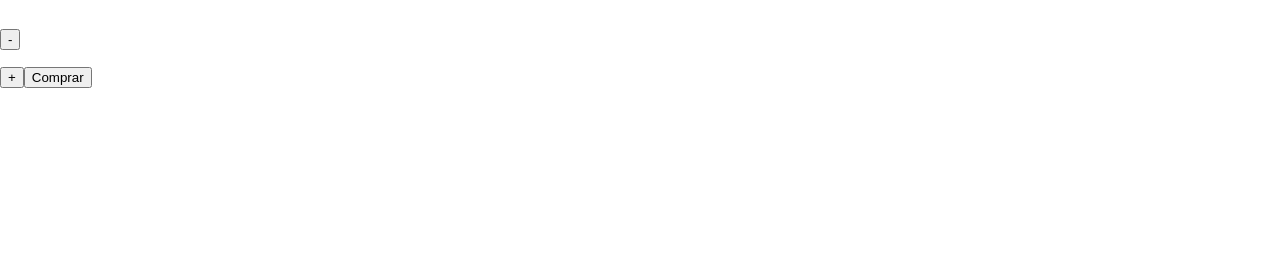
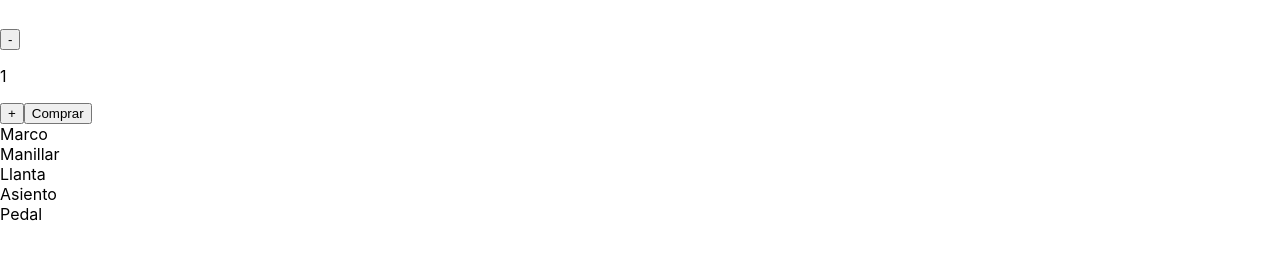
Before and after one commit to olguincona/Cleterosapp, a React (Create React App) app: page / in a window 1280 px wide. Shown: the part 252-512 px from the top of the page. Built offline with nearby package versions, Linux system fonts and the light colour scheme.

Commit message:
version maps

```diff
--- a/src/Components/Item.js
+++ b/src/Components/Item.js
@@ -1,4 +1,10 @@
 import React from 'react'
+
+const promesa = new Promise((res, rej)=>{
+    setTimeout(() =>{
+        res(productos);
+    }, 2000);
+});
 
 function Item() {
   return (
--- a/src/Components/ItemList.js
+++ b/src/Components/ItemList.js
@@ -1,5 +1,12 @@
 import React from 'react'
 
+function ItemList(items) {
+  return (
+    <div>ItemList</div>
+  )
+}
+
+export default ItemList
 const productos = [
     {id:0, title:'Marco', description: 'Cuadro de bicicleta', price: 150, pictureUrl:'foto'},
     {id:1, title:'Manillar', description: 'Manillar de bicicleta', price: 120, pictureUrl:'foto'},
--- a/src/Components/ItemListContainer.js
+++ b/src/Components/ItemListContainer.js
@@ -1,13 +1,48 @@
-import React from "react";
+import { SyncProblemSharp } from "@mui/icons-material";
+import React, { useEffect } from "react";
+import { useState } from "react";
 import ItemCount from "./ItemCount";
+import ItemList from "./ItemList";
 
-const ItemListContainer = ({valor}) => (
+const productos = [
+    {id:0, title:'Marco', description: 'Cuadro de bicicleta', price: 150, pictureUrl:'foto'},
+    {id:1, title:'Manillar', description: 'Manillar de bicicleta', price: 120, pictureUrl:'foto'},
+    {id:2, title:'Llanta', description: 'Llanta de bicicleta', price: 100, pictureUrl:'foto'},
+    {id:3, title:'Asiento', description: 'Asiento de bicicleta', price: 50, pictureUrl:'foto'},
+    {id:4, title:'Pedal', description: 'Pedales de bicicleta', price: 40, pictureUrl:'foto'},
+]
+
+const promesa = new Promise((res, rej)=>{
+    setTimeout(() =>{
+        res(productos);
+    }, 2000);
+});
+
+const ItemListContainer = ({valor}) => {
+    const [products, setProducts] = useState([]);
+
+    useEffect(()=>{
+        promesa.then((data)=>{
+           console.log(data);
+           setProducts(data);
+        }).catch(() => {
+            console.log('Algo salio mal')
+        })
+
+    }, []);
+
+    const onAdd = (count) => {
+        console.log('Hola quiero ' + count + ' unidades de este producto')
+    }
+    return (
         <>
             <div>
                 <h1 href="#" style={{color:"black"}}>{valor}</h1>
             </div>
-        <ItemCount stock={6}/>
+            <ItemCount stock={6} initial = {1} onAdd={onAdd}/>
+            {products.map((product) => <div key={product.id}>{product.title}</div>)}
         </>
     )
+}
 
 export default ItemListContainer
```
Lines whose indentation alone changed are shown as unchanged.
